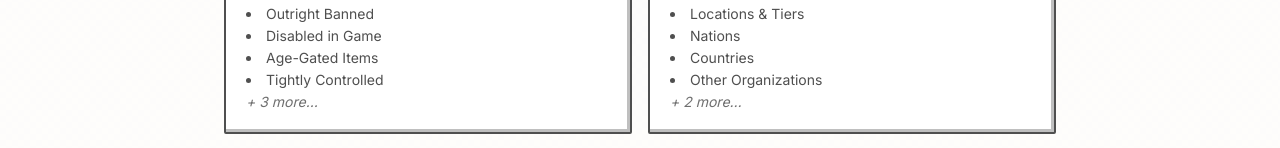
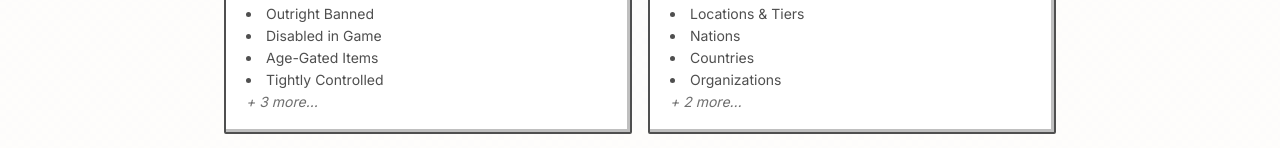
Before and after one commit to guavias/bonkus5-rules, a React (Vite) app: page / in a window 1280 px wide. Shown: the part 610-758 px from the top of the page. Built offline with nearby package versions, Linux system fonts and the light colour scheme.

Commit message:
fix conquet section and add form links

```diff
--- a/src/data/navigation.js
+++ b/src/data/navigation.js
@@ -48,7 +48,7 @@ export const sections = [
       { slug: "locations-tiers",     title: "Locations & Tiers" },
       { slug: "nations",             title: "Nations" },
       { slug: "countries",           title: "Countries" },
-      { slug: "other-organizations", title: "Other Organizations" },
+      { slug: "other-organizations", title: "Organizations" },
       { slug: "tech-trees",          title: "Tech Trees" },
       { slug: "custom-items",        title: "Custom Items" },
     ],
@@ -58,13 +58,13 @@ export const sections = [
     title: "Conquest",
     tagline: "Conquest",
     pages: [
-      { slug: "Campaign Overview", title: "Campaign Overview" },
-      { slug: "schedule",             title: "Schedule & How It Starts" },
-      { slug: "lives-spawning",       title: "Lives, Spawning, Building Rules" },
-      { slug: "battle-banners",       title: "Battle Banners & Tiers" },
-      { slug: "stealing-mechanics",    title: "Stealing Mechanics" },
-      { slug: "setpiece-battles",     title: "Being Conquered" },
-      { slug: "pve-defensive-mobs",   title: "PvE & Defensive Mobs" },
+      { slug: "campaign-overview", title: "Campaign Overview" },
+      { slug: "schedule",          title: "Schedule & How It Starts" },
+      { slug: "lives-spawning",    title: "Lives, Spawning, Building Rules" },
+      { slug: "battle-banners",    title: "Battle Banners & Tiers" },
+      { slug: "stealing-mechanics", title: "Stealing Mechanics" },
+      { slug: "campaigns",         title: "Being Conquered" },
+      { slug: "pve-defensive-mobs", title: "PvE & Defensive Mobs" },
     ],
   },
   {
```
